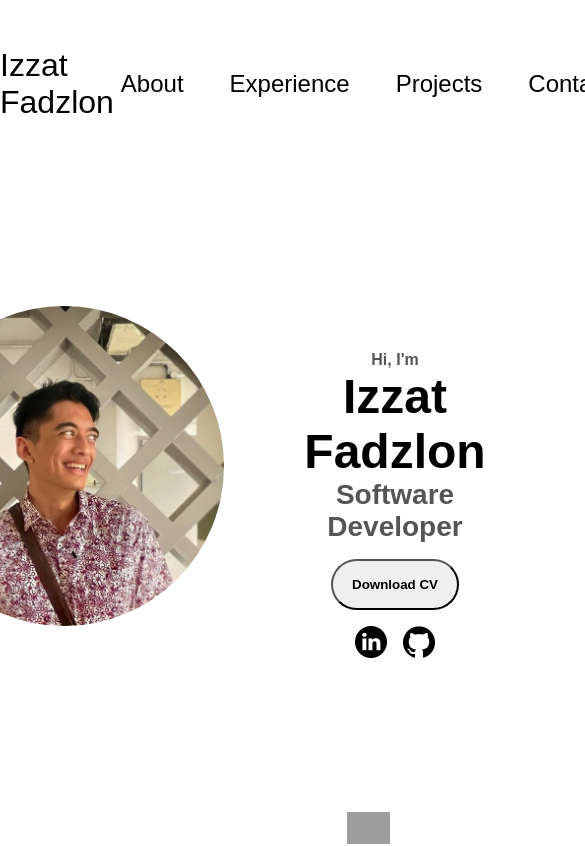
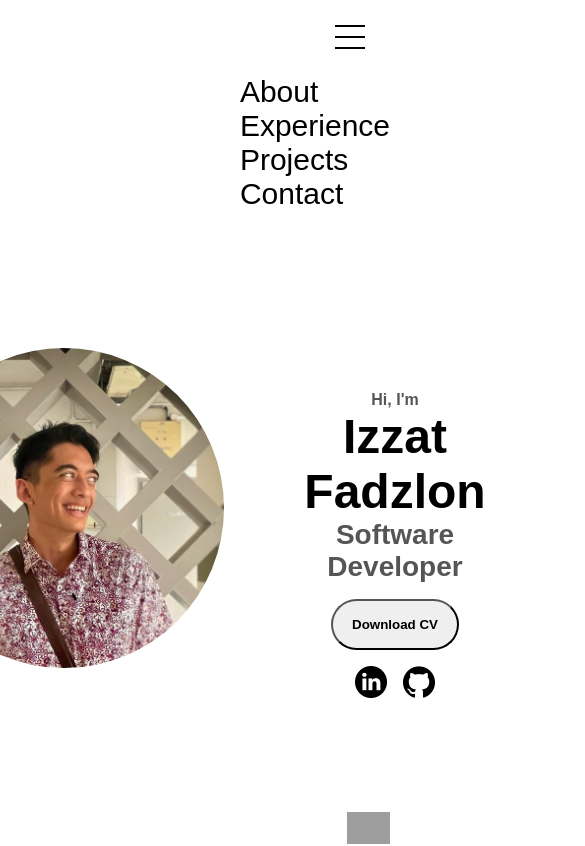
Before and after one commit to kiblykat/my-portfolio-website, a React (Create React App) app: page / in a window 390 px wide. Shown: the top 846 px of the page, 585 px wide, since content can reach past the window. Built offline with nearby package versions, Linux system fonts and the light colour scheme; grey boxes are pictures that could not be loaded.

Commit message:
created hamburger menu

```diff
--- a/package.json
+++ b/package.json
@@ -8,6 +8,7 @@
     "@testing-library/user-event": "^13.5.0",
     "react": "^18.2.0",
     "react-dom": "^18.2.0",
+    "react-icons": "^5.0.1",
     "react-scripts": "5.0.1",
     "web-vitals": "^2.1.4"
   },
--- a/src/components/About.js
+++ b/src/components/About.js
@@ -36,10 +36,10 @@ const transformaSkills = { ...skillSet, cpp: true, c: true, ros: true };
 export default function About() {
   return (
     <section id="about">
-      <p class="section__text__p1"></p>
-      <h1 class="title">About Me</h1>
-      <div class="about-details-container">
-        <div class="about-containers">
+      <p className="section__text__p1"></p>
+      <h1 className="title">About Me</h1>
+      <div className="about-details-container">
+        <div className="about-containers">
           <AboutCard
             src={stockLogo.edImg}
             alt="Education icon"
@@ -77,7 +77,7 @@ export default function About() {
             skills={contiSkills}
           />
         </div>
-        <div class="text-container">
+        <div className="text-container">
           <p>
             Having a background in Mechanical Engineering, my passion lies in
             creating practical solutions to real world problems. As a
@@ -97,7 +97,7 @@ export default function About() {
       <img
         src={stockLogo.arrowImg}
         alt="Arrow icon"
-        class="icon arrow"
+        className="icon arrow"
         onclick="location.href='./#experience'"
       />
     </section>
--- a/src/components/Header.css
+++ b/src/components/Header.css
@@ -1,3 +1,18 @@
+a {
+  color: black;
+  text-decoration: none;
+  text-decoration-color: white;
+  font-size: 30px;
+}
+
+a:hover {
+  color: grey;
+  text-decoration: underline;
+  text-underline-offset: 1rem;
+  text-decoration-color: rgb(181, 181, 181);
+}
+
+@media screen and (min-width: 1024px) {
   nav,
   .nav-links {
     display: flex;
@@ -15,19 +30,6 @@ nav {
     font-size: 1.5rem;
   }
 
-a {
-  color: black;
-  text-decoration: none;
-  text-decoration-color: white;
-}
-
-a:hover {
-  color: grey;
-  text-decoration: underline;
-  text-underline-offset: 1rem;
-  text-decoration-color: rgb(181, 181, 181);
-}
-
   .logo {
     font-size: 2rem;
   }
@@ -36,7 +38,7 @@ a:hover {
     cursor: default;
   }
 
-.nav-links > li > a::before {
+  /* .nav-links > li > a::before {
     content: "";
     position: absolute;
     width: 100%;
@@ -47,7 +49,7 @@ a:hover {
     transition: all 0.2s ease-in-out;
     scale: 0 0;
     visibility: hidden;
-}
+  } */
 
   .nav-links > li a {
     color: black;
@@ -78,8 +80,63 @@ a:hover {
     height: 70px;
   }
 
-.nav-links li {
+  /* .nav-links li {
     display: inline-block;
+    transition: all 0.3s ease-in-out;
+  } */
+  #hamburger-nav {
+    display: none;
+  }
+}
 
-  transition: all 0.3s ease-in-out;
+/* HAMBURGER MENU */
+@media screen and (max-width: 1023px) {
+  #desktop-nav {
+    display: none;
   }
+  #hamburger-nav {
+    display: flex;
+    flex-direction: column;
+    align-items: end;
+    justify-content: right;
+  }
+  .hamburger-menu {
+    display: inline-block;
+    top: 1vh;
+    right: 1vw;
+  }
+
+  .hamburger-icon {
+    display: flex;
+    flex-direction: column;
+    justify-content: space-between;
+    height: 24px;
+    width: 30px;
+    cursor: pointer;
+  }
+
+  .hamburger-icon-container {
+    display: flex;
+    justify-content: right;
+    margin: 3vh;
+  }
+
+  .hamburger-icon:hover {
+    cursor: pointer;
+  }
+
+  .hamburger-icon span {
+    width: 100%;
+    height: 2px;
+    background-color: black;
+    transition: all 0.3 ease-in-out;
+  }
+
+  .menu-links {
+    right: 0;
+  }
+
+  .menu-links li {
+    list-style: none;
+  }
+}
--- a/src/components/Header.js
+++ b/src/components/Header.js
@@ -1,10 +1,12 @@
+import { FaBars, FaTimes } from "react-icons";
 import React from "react";
 import "./Header.css";
 
 export default function Header() {
   return (
+    <>
       <nav id="desktop-nav">
-      <div className="logo">Izzat Fadzlon</div>
+        <div className="logo"></div>
         <div>
           <ul className="nav-links">
             <li>
@@ -22,5 +24,33 @@ export default function Header() {
           </ul>
         </div>
       </nav>
+      <nav id="hamburger-nav">
+        <div className="hamburger-menu">
+          <div className="hamburger-icon-container">
+            <div className="hamburger-icon">
+              <span></span>
+              <span></span>
+              <span></span>
+            </div>
+          </div>
+          <div className="menu-links">
+            <ul>
+              <li>
+                <a href="#about">About</a>
+              </li>
+              <li>
+                <a href="#experience">Experience</a>
+              </li>
+              <li>
+                <a href="#projects">Projects</a>
+              </li>
+              <li>
+                <a href="#contact">Contact</a>
+              </li>
+            </ul>
+          </div>
+        </div>
+      </nav>
+    </>
   );
 }
--- a/src/components/Profile.css
+++ b/src/components/Profile.css
@@ -19,6 +19,7 @@
   justify-content: center;
   gap: 5rem;
   height: 80vh;
+  position: relative;
 }
 
 .section__text {
--- a/src/components/Projects.js
+++ b/src/components/Projects.js
@@ -6,10 +6,10 @@ import parkWhereLogo from "../assets/stock/parkWhereLogo.png";
 export default function Projects() {
   return (
     <section id="projects">
-      <p class="section__text__p1">Browse My Recent</p>
-      <h1 class="title">Projects</h1>
-      <div class="experience-details-container">
-        <div class="about-containers">
+      <p className="section__text__p1">Browse My Recent</p>
+      <h1 className="title">Projects</h1>
+      <div className="experience-details-container">
+        <div className="about-containers">
           <ProjectsCard
             imgSrc={parkWhereLogo}
             projectName="parkWhere"
@@ -24,7 +24,7 @@ export default function Projects() {
       <img
         src="./assets/arrow.png"
         alt="Arrow icon"
-        class="icon arrow"
+        className="icon arrow"
         onclick="location.href='./#contact'"
       />
     </section>
--- a/src/components/Projects.module.css
+++ b/src/components/Projects.module.css
@@ -1,2 +1,31 @@
-.details-container {
+#projects {
+  display: flex;
+  justify-content: center;
+  gap: 5rem;
+  height: 100vh;
+  position: relative;
 }
+
+@media screen and (max-width: 1500px) {
+  .about-containers {
+    display: grid;
+    grid-template-columns: 350px 350px;
+    grid-template-columns: 350px 350px;
+    align-items: center;
+    justify-content: center;
+    gap: 2rem;
+    margin: 2rem;
+  }
+
+  .details-container {
+    /* need height to keep height of grid to remain same */
+    height: 100%;
+    padding: 1.5rem;
+    flex: 1;
+    background: white;
+    border-radius: 2rem;
+    border: rgb(53, 53, 53) 0.1rem solid;
+    border-color: rgb(163, 163, 163);
+    text-align: center;
+  }
+}
--- a/src/components/ProjectsCard.js
+++ b/src/components/ProjectsCard.js
@@ -9,18 +9,18 @@ export default function ProjectsCard({
   desc,
 }) {
   return (
-    <div class="details-container">
-      <div class="article-container">
-        <img src={imgSrc} alt="ProjectImg" class={styles.projectImg} />
+    <div className="details-container">
+      <div className="article-container">
+        <img src={imgSrc} alt="ProjectImg" className={styles.projectImg} />
       </div>
-      <h2 class="experience-sub-title project-title">{projectName}</h2>
+      <h2 className="experience-sub-title project-title">{projectName}</h2>
       <p>{desc}</p>
-      <div class="btn-container">
+      <div className="btn-container">
         <a href={githubSrc}>
-          <button class="btn btn-color-2 project-btn">Github</button>
+          <button className="btn btn-color-2 project-btn">Github</button>
         </a>
         <a href={demoSrc}>
-          <button class="btn btn-color-2 project-btn">Live Demo</button>
+          <button className="btn btn-color-2 project-btn">Live Demo</button>
         </a>
       </div>
     </div>
```
Also changed, not shown: 1 other file (tests, documents, lock files or other folders). Lines whose indentation alone changed are shown as unchanged.
